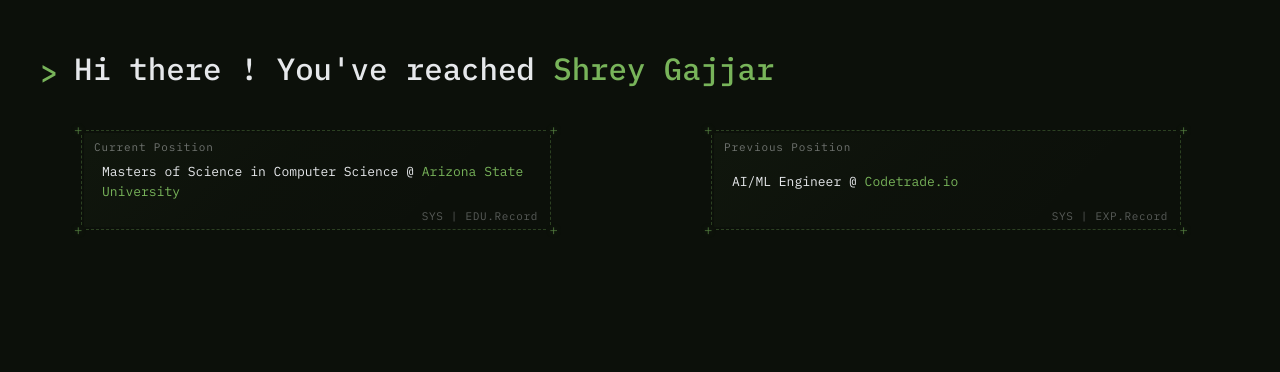
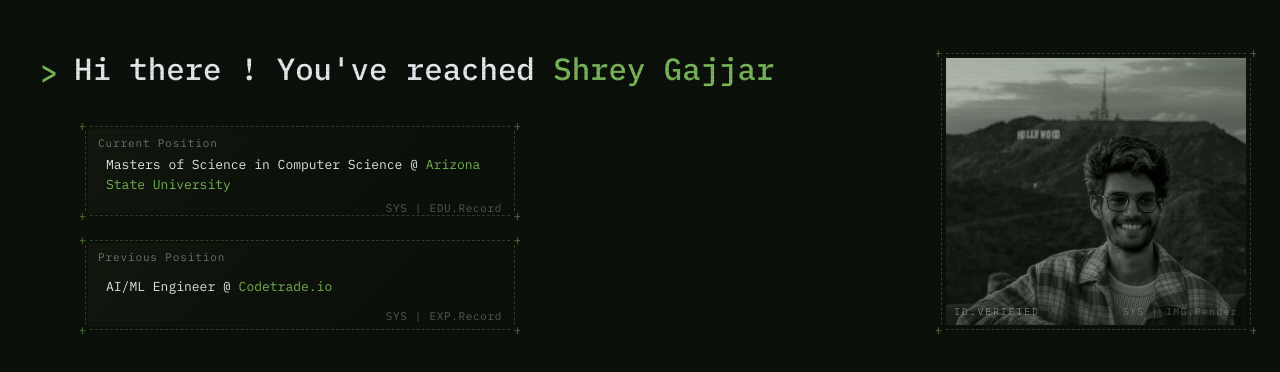
Before and after one commit to KEYS-A15/keys_portfolio, a Next.js app: page / in a window 1280 px wide. Shown: the top 372 px of the page. Built offline with nearby package versions, Linux system fonts and the light colour scheme.

Commit message:
Add scanlines overlay, hologram dot grid, and restructure layout for HUD boxes and profile HUD box
Co-authored-by: SHREY GAJJAR <78949462+KEYS-A15@users.noreply.github.com>

```diff
--- a/app/globals.css
+++ b/app/globals.css
@@ -55,6 +55,21 @@ body {
     Consolas, "Liberation Mono", "Courier New", monospace;
   -webkit-font-smoothing: antialiased;
   -moz-osx-font-smoothing: grayscale;
+}
+
+/* ── CRT scanline overlay (full page) ── */
+.scanlines {
+  position: fixed;
+  inset: 0;
+  pointer-events: none;
+  z-index: 9999;
+  background: repeating-linear-gradient(
+    to bottom,
+    transparent 0px,
+    transparent 2px,
+    rgb(0 0 0 / 0.06) 2px,
+    rgb(0 0 0 / 0.06) 4px
+  );
 }
 
 ::selection {
@@ -117,26 +132,17 @@ body {
 ───────────────────────────────────────── */
 
 .hud2-wrap {
-  margin-top: 28px;
-  display: grid;
-  grid-template-columns: 1fr;
-  gap: 20px;
-  padding-left: 36px;
-}
-
-@media (min-width: 900px) {
-  .hud2-wrap {
-    grid-template-columns: 1fr 1fr;
-    gap: 80px;
-    align-items: start;
-  }
+  display: flex;
+  flex-direction: column;
+  gap: 14px;
 }
 
 /* ── Individual box ─────────────────── */
 .hud2-box {
   position: relative;
-  min-height: 110px;
-  max-width: 480px;
+  min-height: 100px;
+  max-width: 440px;
+  overflow: hidden;
 }
 
 /* ── Stage 1: single centered + ────── */
@@ -237,17 +243,25 @@ body {
   border-right-width: 1px;
 }
 
-/* ── Glass fill ────────────────────── */
+/* ── Glass fill + hologram dot grid ── */
 .hud2-fill {
   position: absolute;
   inset: 8px;
   background:
+    radial-gradient(
+      circle,
+      rgb(var(--accent) / 0.12) 0.5px,
+      transparent 0.5px
+    ),
     linear-gradient(
       135deg,
-      rgb(var(--accent) / 0.04) 0%,
-      rgb(var(--accent) / 0.012) 40%,
+      rgb(var(--accent) / 0.05) 0%,
+      rgb(var(--accent) / 0.015) 40%,
       transparent 80%
     );
+  background-size:
+    8px 8px,
+    100% 100%;
   z-index: 15;
   pointer-events: none;
 }
@@ -318,3 +332,126 @@ body {
 .hud2-muted {
   color: rgb(var(--fg) / 0.45);
 }
+
+/* ─────────────────────────────────────────
+   Profile HUD Box
+───────────────────────────────────────── */
+.hud-profile-box {
+  position: relative;
+  width: 100%;
+  height: 100%;
+  min-height: 220px;
+  overflow: hidden;
+}
+
+.hud-profile-frame {
+  position: absolute;
+  inset: 0;
+  z-index: 20;
+  pointer-events: none;
+}
+
+.hud-profile-corners {
+  position: absolute;
+  inset: 0;
+  z-index: 35;
+  pointer-events: none;
+}
+
+.hud-profile-corner {
+  position: absolute;
+  font-size: 14px;
+  font-weight: 300;
+  color: rgb(var(--accent) / 0.7);
+  text-shadow: 0 0 6px rgb(var(--accent) / 0.25);
+  line-height: 1;
+}
+
+.hud-profile-corner.tl { top: -2px; left: -2px; }
+.hud-profile-corner.tr { top: -2px; right: -2px; }
+.hud-profile-corner.bl { bottom: -2px; left: -2px; }
+.hud-profile-corner.br { bottom: -2px; right: -2px; }
+
+.hud-profile-fill {
+  position: absolute;
+  inset: 8px;
+  background:
+    radial-gradient(
+      circle,
+      rgb(var(--accent) / 0.1) 0.5px,
+      transparent 0.5px
+    ),
+    linear-gradient(
+      180deg,
+      rgb(var(--accent) / 0.03) 0%,
+      transparent 60%
+    );
+  background-size:
+    8px 8px,
+    100% 100%;
+  z-index: 15;
+  pointer-events: none;
+}
+
+.hud-profile-img {
+  position: absolute;
+  inset: 10px;
+  z-index: 10;
+  object-fit: cover;
+  width: calc(100% - 20px);
+  height: calc(100% - 20px);
+  filter: saturate(0.7) contrast(1.05);
+  mix-blend-mode: luminosity;
+  opacity: 0.85;
+}
+
+.hud-profile-img-overlay {
+  position: absolute;
+  inset: 10px;
+  z-index: 12;
+  background: linear-gradient(
+    180deg,
+    rgb(var(--accent) / 0.08) 0%,
+    transparent 30%,
+    transparent 70%,
+    rgb(var(--bg) / 0.4) 100%
+  );
+  pointer-events: none;
+}
+
+.hud-profile-scanlines {
+  position: absolute;
+  inset: 10px;
+  z-index: 13;
+  pointer-events: none;
+  background: repeating-linear-gradient(
+    to bottom,
+    transparent 0px,
+    transparent 2px,
+    rgb(0 0 0 / 0.08) 2px,
+    rgb(0 0 0 / 0.08) 4px
+  );
+}
+
+.hud-profile-label {
+  position: absolute;
+  bottom: 16px;
+  left: 18px;
+  z-index: 30;
+  font-size: 10px;
+  letter-spacing: 0.18em;
+  text-transform: uppercase;
+  color: rgb(var(--fg) / 0.45);
+  user-select: none;
+}
+
+.hud-profile-sys {
+  position: absolute;
+  bottom: 16px;
+  right: 18px;
+  z-index: 30;
+  font-size: 10px;
+  letter-spacing: 0.12em;
+  color: rgb(var(--fg) / 0.3);
+  user-select: none;
+}
--- a/app/page.tsx
+++ b/app/page.tsx
@@ -3,14 +3,23 @@
 import { useState } from "react";
 import { Typewriter } from "@/components/ui/typewriter";
 import { HudBoxesHUD } from "@/components/ui/hud-boxes-hud";
+import { HudProfile } from "@/components/ui/hud-profile";
 
 export default function Home() {
   const [bootDone, setBootDone] = useState(false);
 
   return (
-    <div className="min-h-screen">
+    <div className="min-h-screen relative">
+      {/* CRT scanline overlay */}
+      <div className="scanlines" aria-hidden="true" />
+
       <main>
         <div className="pt-10 pl-8 pr-6 md:pt-12 md:pl-10">
+          {/* Two-column layout: left = text+boxes, right = profile image */}
+          <div className="flex flex-col lg:flex-row lg:gap-10">
+            {/* Left column */}
+            <div className="flex-1 min-w-0">
+              {/* Typewriter line */}
               <div className="flex items-start gap-4 font-medium leading-relaxed">
                 <span className="text-[rgb(var(--accent))] text-2xl md:text-3xl select-none leading-relaxed">
                   {">"}
@@ -29,7 +38,9 @@ export default function Home() {
                 </div>
               </div>
 
+              {/* HUD info boxes (stacked vertically) */}
               {bootDone && (
+                <div className="mt-6 pl-10">
                   <HudBoxesHUD
                     left={{
                       label: "Current Position",
@@ -48,7 +59,20 @@ export default function Home() {
                       subtext: "SYS | EXP.Record",
                     }}
                   />
+                </div>
               )}
+            </div>
+
+            {/* Right column: profile image box */}
+            {bootDone && (
+              <div className="mt-6 lg:mt-0 lg:w-[320px] lg:flex-shrink-0 self-stretch min-h-[260px]">
+                <HudProfile
+                  src="/images/profile.jpg"
+                  alt="Shrey Gajjar - profile photo"
+                />
+              </div>
+            )}
+          </div>
         </div>
       </main>
     </div>
--- /dev/null
+++ b/components/ui/hud-profile.tsx
@@ -0,0 +1,112 @@
+"use client";
+
+import { useEffect, useState } from "react";
+
+type Props = {
+  src: string;
+  alt: string;
+};
+
+export function HudProfile({ src, alt }: Props) {
+  const [stage, setStage] = useState(0);
+
+  useEffect(() => {
+    const timers = [
+      setTimeout(() => setStage(1), 200),
+      setTimeout(() => setStage(2), 620),
+      setTimeout(() => setStage(3), 1050),
+    ];
+    return () => timers.forEach(clearTimeout);
+  }, []);
+
+  return (
+    <div className="hud-profile-box">
+      {/* Corner + signs */}
+      <div
+        className="hud-profile-corners"
+        style={{
+          opacity: stage >= 1 ? 1 : 0,
+          transition: "opacity 200ms ease",
+        }}
+      >
+        <span className="hud-profile-corner tl">+</span>
+        <span className="hud-profile-corner tr">+</span>
+        <span className="hud-profile-corner bl">+</span>
+        <span className="hud-profile-corner br">+</span>
+      </div>
+
+      {/* Dashed frame */}
+      <div
+        className="hud-profile-frame"
+        style={{
+          opacity: stage >= 2 ? 1 : 0,
+          transition: "opacity 400ms ease",
+        }}
+      >
+        <div className="hud2-edge hud2-edge-top" />
+        <div className="hud2-edge hud2-edge-bottom" />
+        <div className="hud2-edge hud2-edge-left" />
+        <div className="hud2-edge hud2-edge-right" />
+      </div>
+
+      {/* Dot grid hologram fill */}
+      <div
+        className="hud-profile-fill"
+        style={{
+          opacity: stage >= 2 ? 1 : 0,
+          transition: "opacity 500ms ease 120ms",
+        }}
+      />
+
+      {/* Profile image */}
+      {/* eslint-disable-next-line @next/next/no-img-element */}
+      <img
+        className="hud-profile-img"
+        src={src}
+        alt={alt}
+        style={{
+          opacity: stage >= 3 ? 0.85 : 0,
+          transition: "opacity 600ms ease",
+        }}
+      />
+
+      {/* Green tint overlay on image */}
+      <div
+        className="hud-profile-img-overlay"
+        style={{
+          opacity: stage >= 3 ? 1 : 0,
+          transition: "opacity 600ms ease",
+        }}
+      />
+
+      {/* Scanlines on image */}
+      <div
+        className="hud-profile-scanlines"
+        style={{
+          opacity: stage >= 3 ? 1 : 0,
+          transition: "opacity 600ms ease",
+        }}
+      />
+
+      {/* Bottom labels */}
+      <span
+        className="hud-profile-label"
+        style={{
+          opacity: stage >= 3 ? 1 : 0,
+          transition: "opacity 400ms ease 200ms",
+        }}
+      >
+        ID.Verified
+      </span>
+      <span
+        className="hud-profile-sys"
+        style={{
+          opacity: stage >= 3 ? 1 : 0,
+          transition: "opacity 400ms ease 200ms",
+        }}
+      >
+        {"SYS | IMG.Render"}
+      </span>
+    </div>
+  );
+}
```
Also changed, not shown: public/images/profile.jpg (added). Lines whose indentation alone changed are shown as unchanged.
